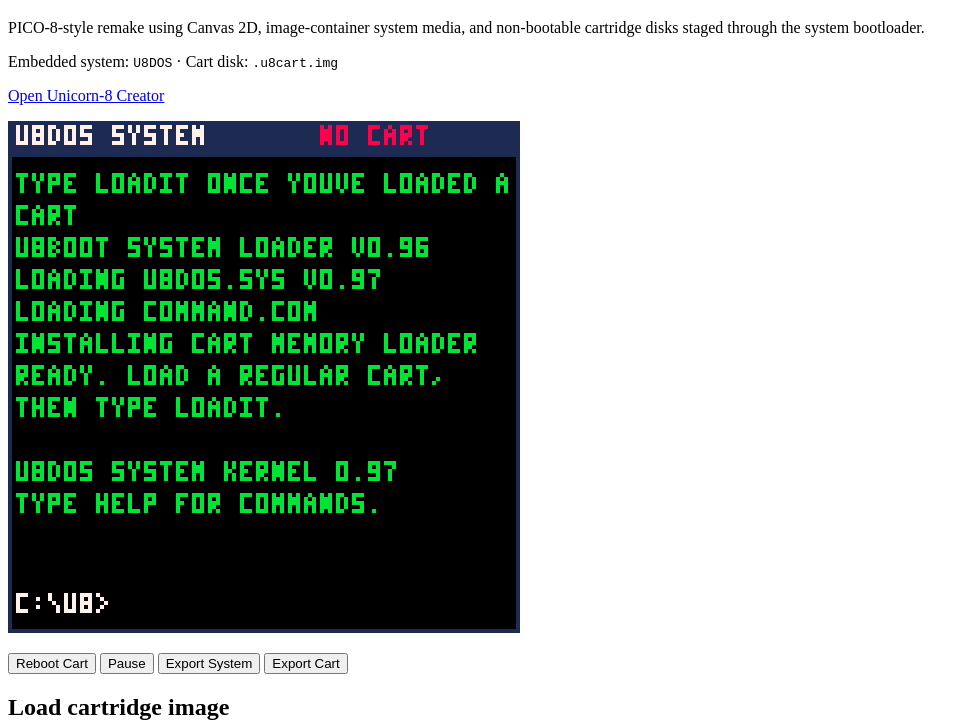
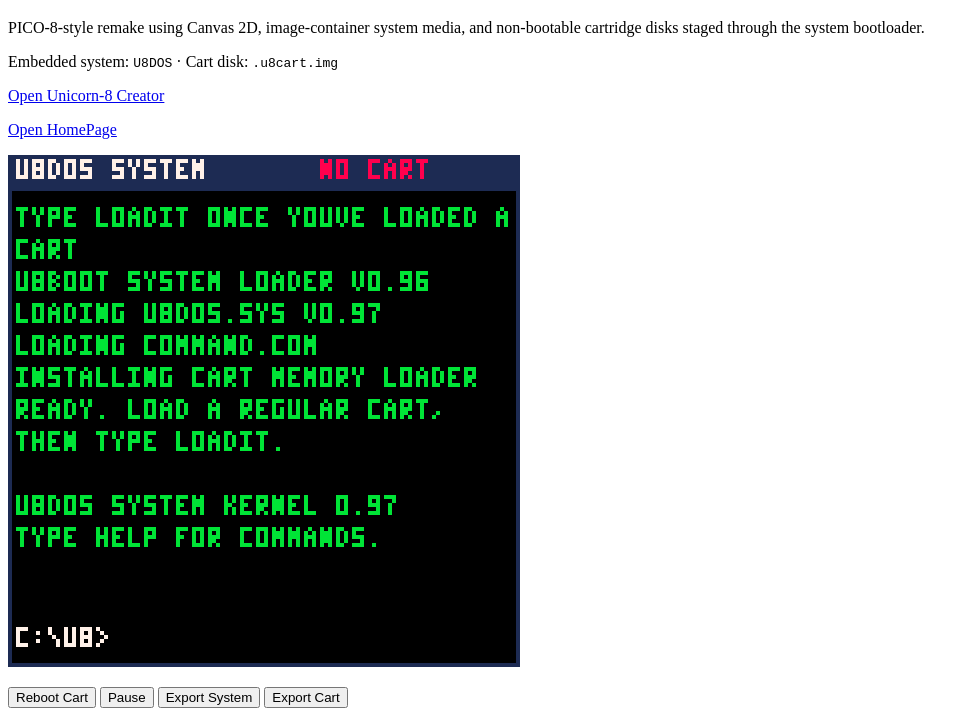
Before and after one commit to gitman-cyber/Unicorn8, a plain HTML site: page index.html in a window 1280 px wide. Shown: the part 61-786 px from the top of the page, without its empty margins (0-979 px from the left). Drawn offline with nearby package versions, Linux system fonts and the light colour scheme.

Commit message:
Update index.html

```diff
--- a/index.html
+++ b/index.html
@@ -14,6 +14,7 @@
     <p>PICO-8-style remake using Canvas 2D, image-container system media, and non-bootable cartridge disks staged through the system bootloader.</p>
     <p>Embedded system: <code>U8DOS</code> · Cart disk: <code>.u8cart.img</code></p>
     <p><a href="./creator.html">Open Unicorn-8 Creator</a></p>
+    <p><a href="./homepage.html">Open HomePage</a></p>
 
     <section>
       <canvas id="screen" width="512" height="512"></canvas>
```
